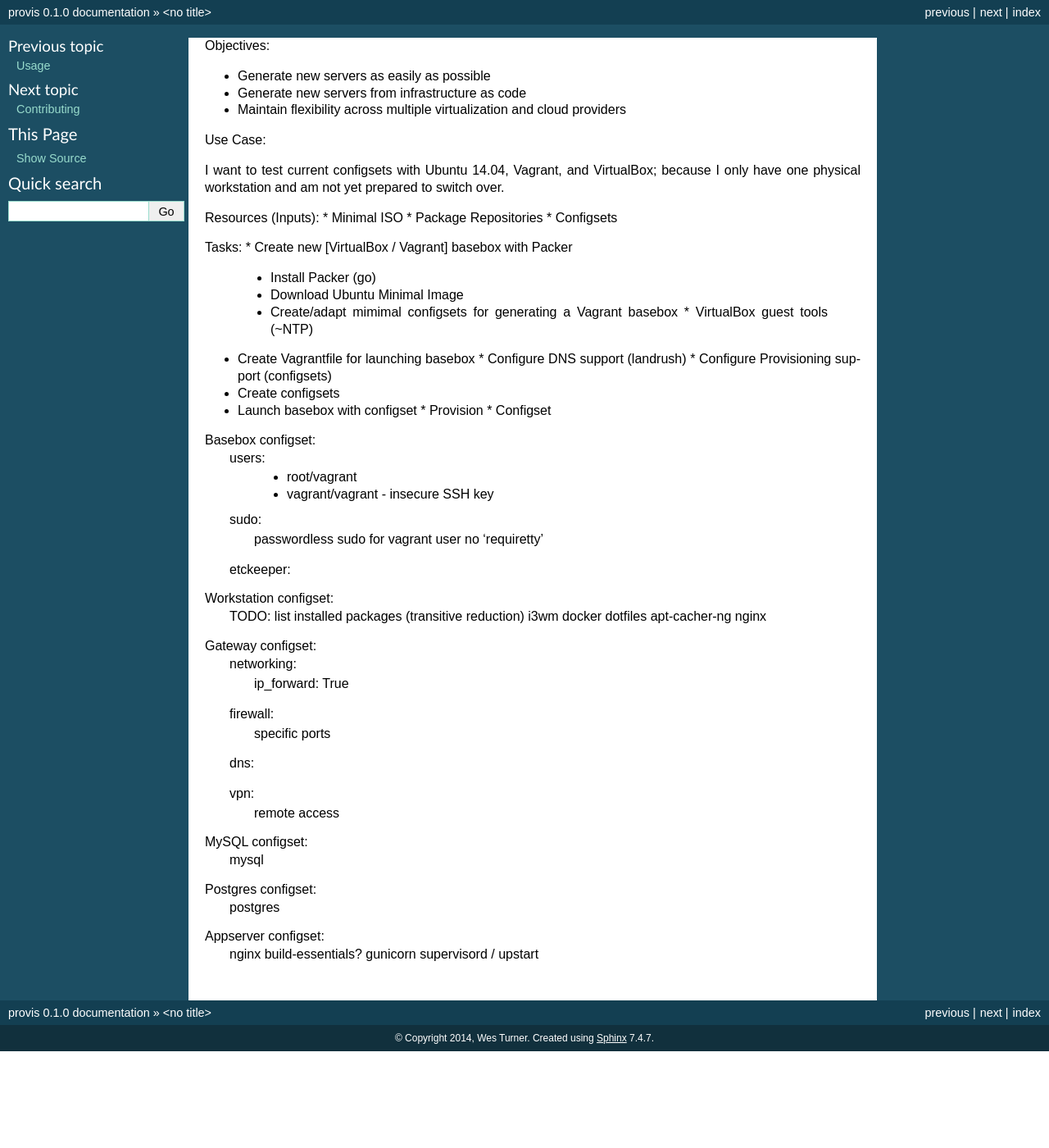
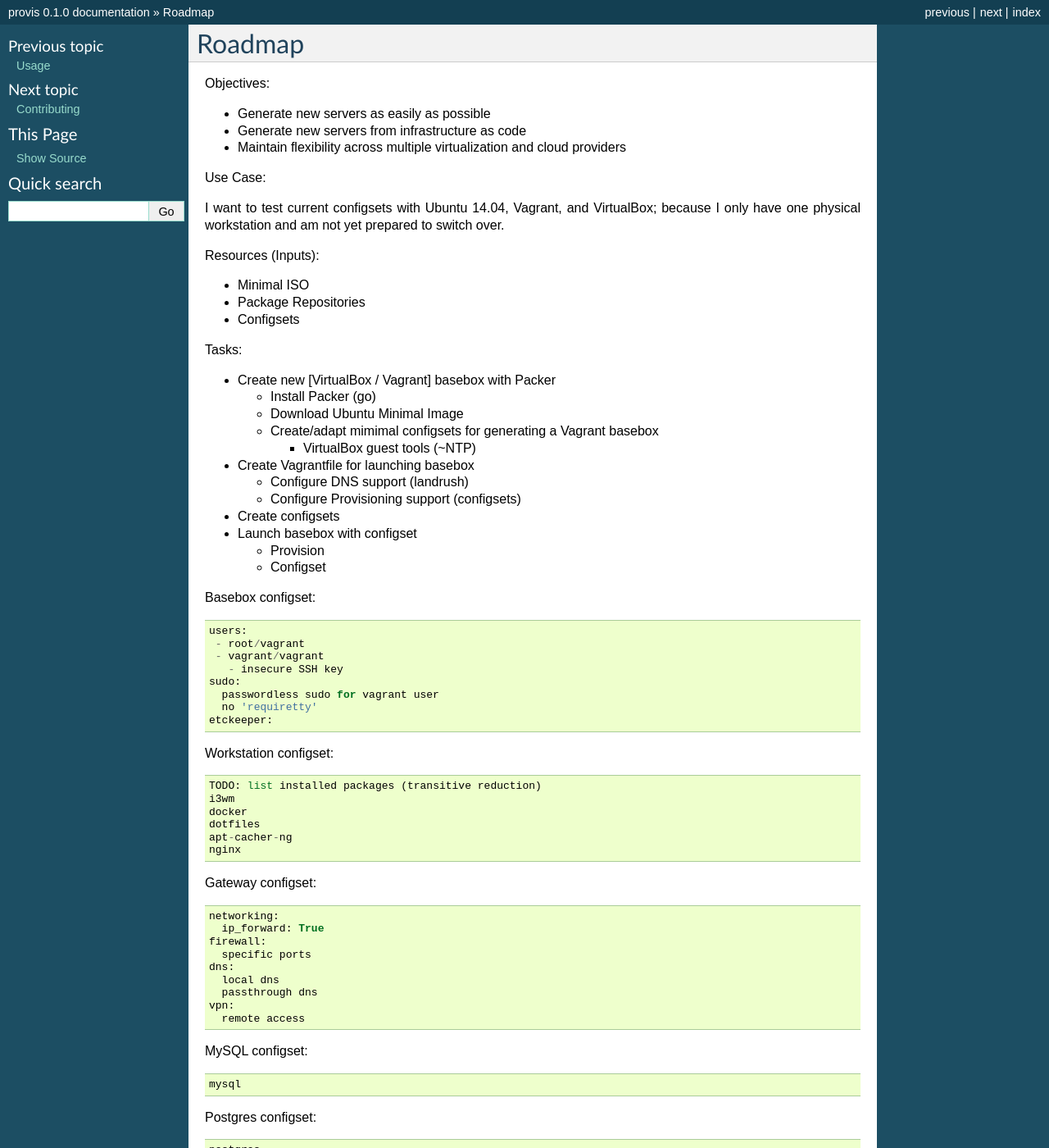
Before and after one commit to westurner/provis, a Sphinx documentation site: the page built from docs/roadmap.rst, in a window 1280 px wide and 1400 px high. Shown: the whole window at 82% size. Built offline with Sphinx 7.4.7, drawn with Linux system fonts in a browser that asks for light colours.

```diff
--- a/docs/roadmap.rst
+++ b/docs/roadmap.rst
@@ -1,10 +1,13 @@
+=========
+Roadmap
+=========
+
 Objectives:
 
 * Generate new servers as easily as possible
 * Generate new servers from infrastructure as code
 * Maintain flexibility across multiple virtualization and cloud
   providers
-
 
 
 Use Case:
@@ -15,27 +18,36 @@ prepared to switch over.
 
 
 Resources (Inputs):
+
 * Minimal ISO
 * Package Repositories
 * Configsets
 
 
 Tasks:
+
 * Create new [VirtualBox / Vagrant] basebox with Packer
+
   * Install Packer (go)
   * Download Ubuntu Minimal Image
   * Create/adapt mimimal configsets for generating a Vagrant basebox
+
     * VirtualBox guest tools (~NTP)
+
 * Create Vagrantfile for launching basebox
+
   * Configure DNS support (landrush)
   * Configure Provisioning support (configsets)
+
 * Create configsets
 
 * Launch basebox with configset
+
   * Provision
   * Configset
 
-Basebox configset:
+Basebox configset::
+
   users:
    - root/vagrant
    - vagrant/vagrant
@@ -46,7 +58,8 @@ Basebox configset:
   etckeeper:
 
 
-Workstation configset:
+Workstation configset::
+
   TODO: list installed packages (transitive reduction)
   i3wm
   docker
@@ -55,26 +68,31 @@ Workstation configset:
   nginx
 
 
-Gateway configset:
+Gateway configset::
+
   networking:
     ip_forward: True
   firewall:
     specific ports
   dns:
-
+    local dns
+    passthrough dns
   vpn:
     remote access
 
 
-MySQL configset:
+MySQL configset::
+
   mysql
 
 
-Postgres configset:
+Postgres configset::
+
   postgres
 
 
-Appserver configset:
+Appserver configset::
+
   nginx
   build-essentials?
   gunicorn
```
